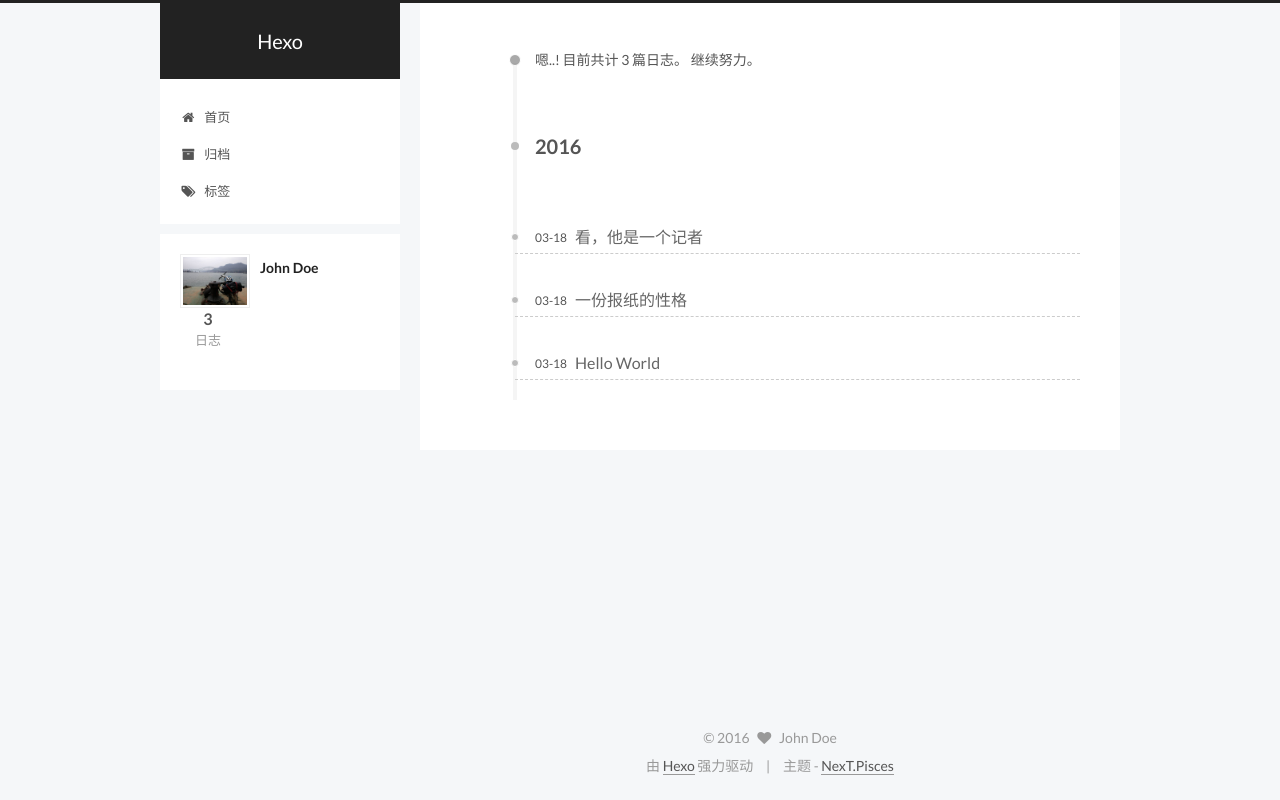
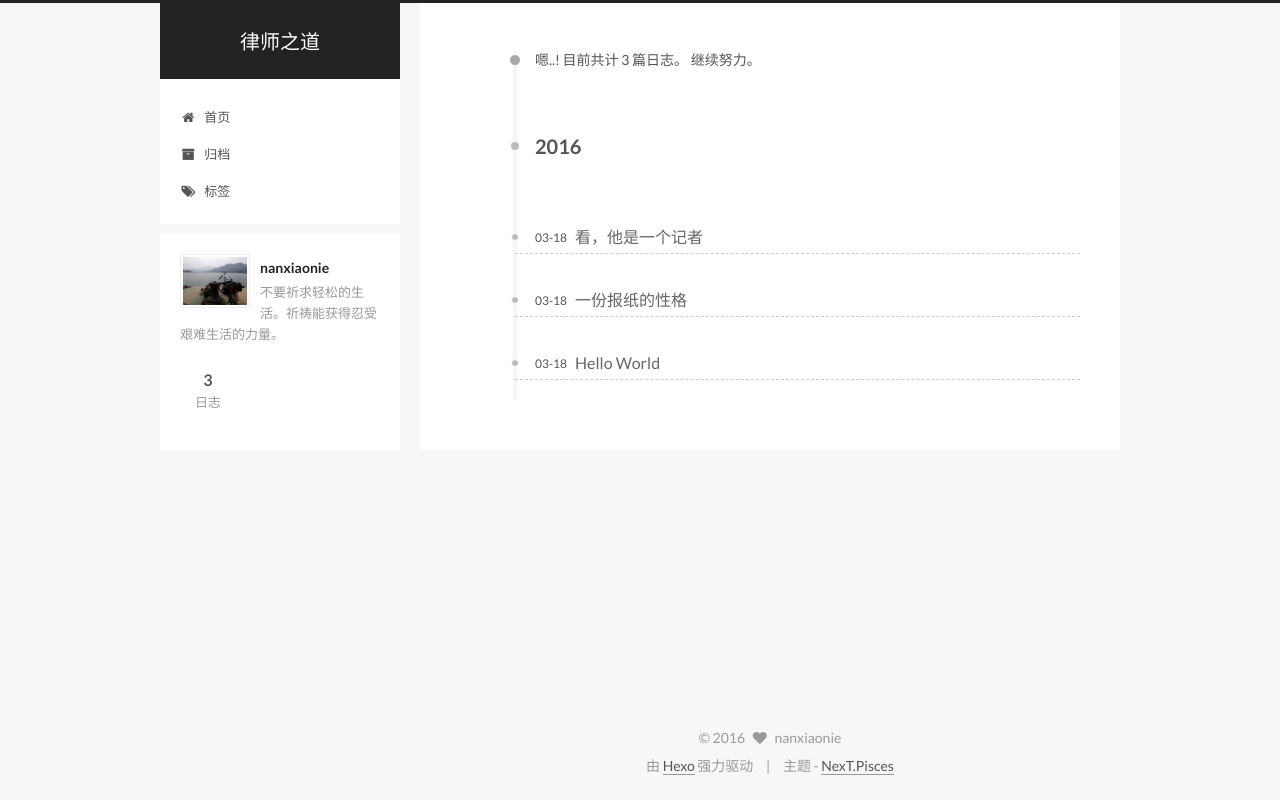
Before and after one commit to nanxiaonie/nanxiaonie.github.io, a plain HTML site: page archives/2016/03/index.html in a window 1280 px wide. Drawn offline with Linux system fonts and the light colour scheme.

Commit message:
Site updated: 2016-03-19 01:05:37

```diff
--- a/archives/2016/03/index.html
+++ b/archives/2016/03/index.html
@@ -57,15 +57,15 @@
 
 
 
-<meta name="description">
+<meta name="description" content="不要祈求轻松的生活。祈祷能获得忍受艰难生活的力量。">
 <meta property="og:type" content="website">
-<meta property="og:title" content="Hexo">
+<meta property="og:title" content="律师之道">
 <meta property="og:url" content="http://yoursite.com/archives/2016/03/index.html">
-<meta property="og:site_name" content="Hexo">
-<meta property="og:description">
+<meta property="og:site_name" content="律师之道">
+<meta property="og:description" content="不要祈求轻松的生活。祈祷能获得忍受艰难生活的力量。">
 <meta name="twitter:card" content="summary">
-<meta name="twitter:title" content="Hexo">
-<meta name="twitter:description">
+<meta name="twitter:title" content="律师之道">
+<meta name="twitter:description" content="不要祈求轻松的生活。祈祷能获得忍受艰难生活的力量。">
 
 
 
@@ -83,7 +83,7 @@
   };
 </script>
 
-  <title> 归档 | Hexo </title>
+  <title> 归档 | 律师之道 </title>
 </head>
 
 <body itemscope itemtype="http://schema.org/WebPage" lang="zh-Hans">
@@ -114,7 +114,7 @@
   <div class="custom-logo-site-title">
     <a href="/"  class="brand" rel="start">
       <span class="logo-line-before"><i></i></span>
-      <span class="site-title">Hexo</span>
+      <span class="site-title">律师之道</span>
       <span class="logo-line-after"><i></i></span>
     </a>
   </div>
@@ -347,9 +347,9 @@
         <div class="site-author motion-element" itemprop="author" itemscope itemtype="http://schema.org/Person">
           <img class="site-author-image" itemprop="image"
                src="/uploads/avatar.png"
-               alt="John Doe" />
-          <p class="site-author-name" itemprop="name">John Doe</p>
-          <p class="site-description motion-element" itemprop="description"></p>
+               alt="nanxiaonie" />
+          <p class="site-author-name" itemprop="name">nanxiaonie</p>
+          <p class="site-description motion-element" itemprop="description">不要祈求轻松的生活。祈祷能获得忍受艰难生活的力量。</p>
         </div>
         <nav class="site-state motion-element">
           <div class="site-state-item site-state-posts">
@@ -400,7 +400,7 @@
   <span class="with-love">
     <i class="fa fa-heart"></i>
   </span>
-  <span class="author" itemprop="copyrightHolder">John Doe</span>
+  <span class="author" itemprop="copyrightHolder">nanxiaonie</span>
 </div>
 
 <div class="powered-by">
--- a/css/main.css
+++ b/css/main.css
@@ -1513,7 +1513,7 @@ pre .javascript .function {
   width: 4px;
   height: 4px;
   border-radius: 50%;
-  background: #0e1aff;
+  background: #9647e2;
 }
 .links-of-blogroll {
   font-size: 13px;
```
Also changed, not shown: 2016/03/18/hello-world/index.html (+7 -7 lines), 2016/03/18/一份报纸的性格/index.html (+7 -7 lines), 2016/03/18/看，他是一个记者/index.html (+7 -7 lines), archives/2016/index.html (+12 -12 lines), archives/index.html (+12 -12 lines), index.html (+12 -12 lines), 看，他是一个记者/index.html (+7 -7 lines).
